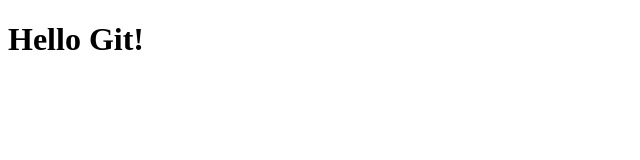
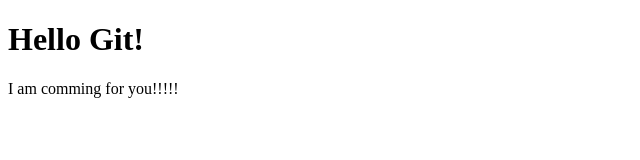
Before and after one commit to Jeff307-kib/repo-test, a plain HTML site: page index.html in a window 1280 px wide. Shown: the whole page, without its empty margins (0-640 px from the left). Drawn offline with Linux system fonts and the light colour scheme.

Commit message:
modified index.html

```diff
--- a/index.html
+++ b/index.html
@@ -7,5 +7,6 @@
 </head>
 <body>
     <h1>Hello Git!</h1>
+    <p>I am comming for you!!!!!</p>
 </body>
 </html>
```
